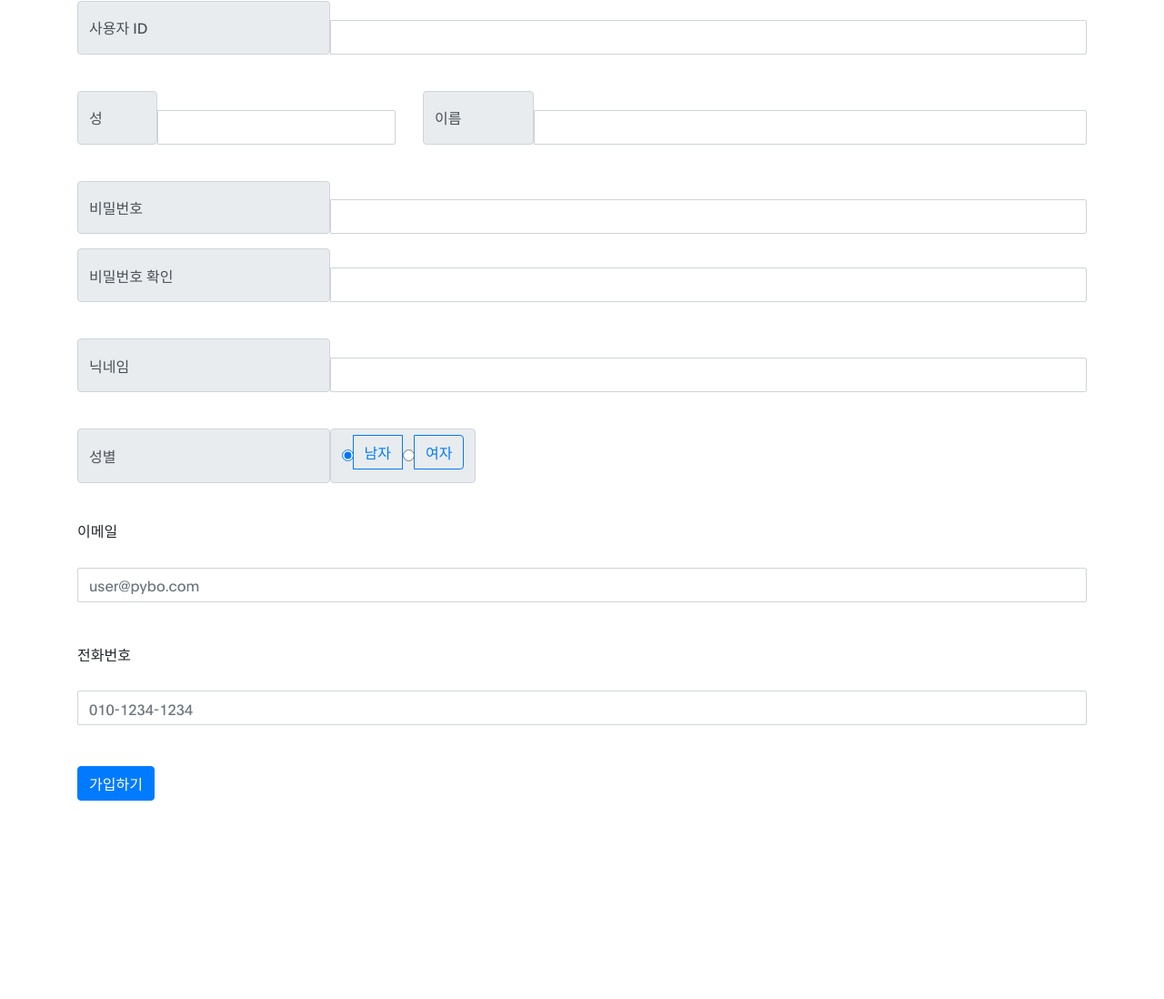
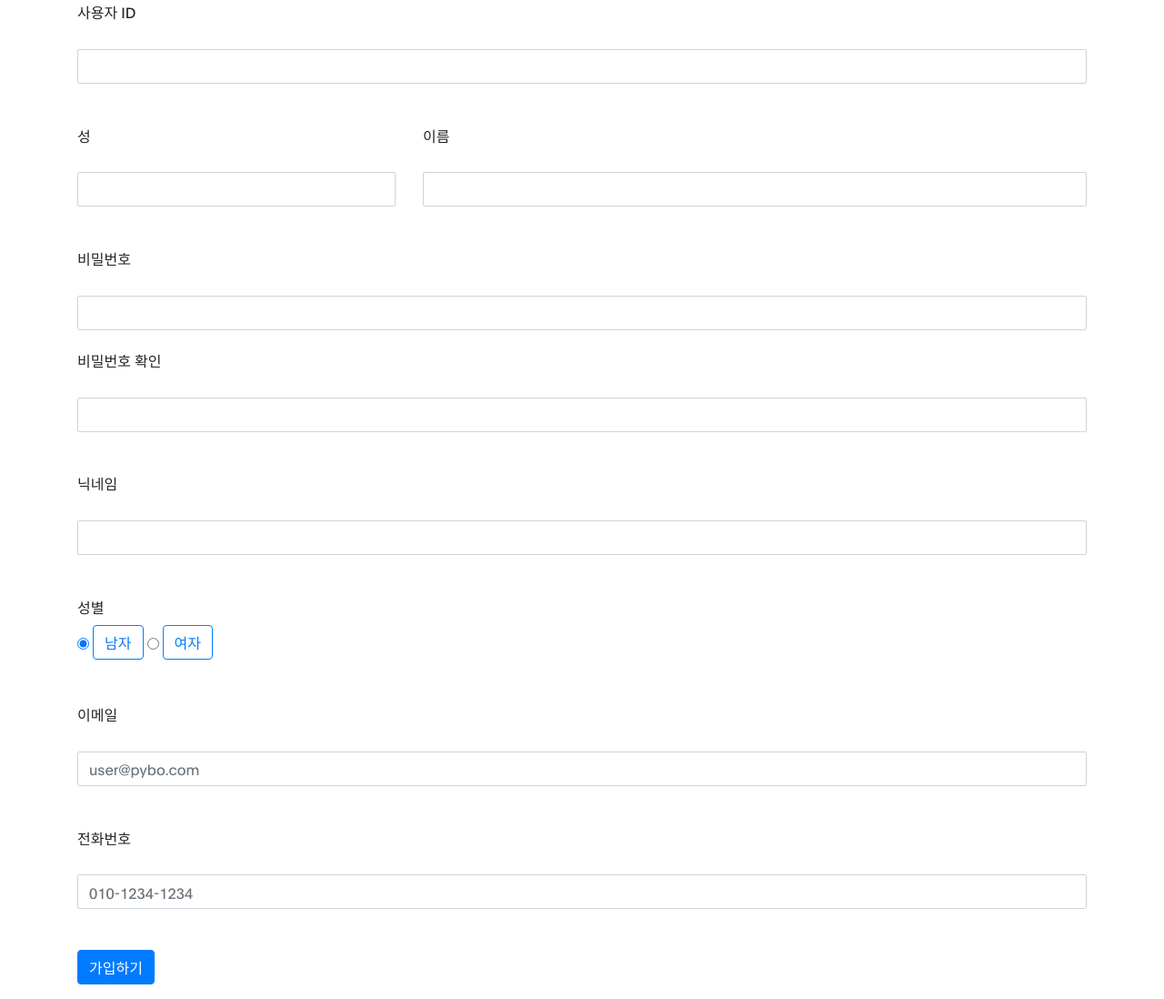
Before and after one commit to Darkget1/pybo-project, a Django app: page /common/signup/ in a window 1280 px wide. Shown: the part 74-1172 px from the top of the page at 91% size. Before the commit the page ends 954 px from the top, so only its background shows below. Run offline with Django 4.2, Linux system fonts and the light colour scheme; some libraries are stand-ins or nearby versions.

Commit message:
signup_update

```diff
--- a/mysite/templates/common/test_signup.html
+++ b/mysite/templates/common/test_signup.html
@@ -14,10 +14,10 @@
         {% csrf_token %}
         {% include "form_errors.html" %}
         <!-- 아이디 -->
-        <div class="input-group mb-3">
-            <label class="col-3 input-group-text" for="userid">사용자 ID</label>
-            <input type="text" class="form-control" name="userid" id="userid"
-                   value="{{ form.userid.value|default_if_none:'' }}">
+        <div class="form-group">
+            <label for="username">사용자 ID</label>
+            <input type="text" class="form-control" name="username" id="username"
+                   value="{{ form.username.value|default_if_none:'' }}">
         </div>
         <br/>
 
@@ -25,8 +25,8 @@
         <div class="row">
             <div class="col-4">
                 <!-- 성 입력 first_name -->
-                <div class="input-group mb-3">
-                    <label class="col-3 input-group-text" for="first_name">성</label>
+                <div class="form-group">
+                    <label for="first_name">성</label>
                     <input type="text" class="form-control" name="first_name" id="first_name"
                            value="{{ form.first_name.value|default_if_none:'' }}">
                 </div>
@@ -34,8 +34,8 @@
             <br/>
             <!-- 이름 입력 last_name -->
             <div class="col">
-                <div class="input-group mb-3">
-                    <label class="col-2 input-group-text" for="last_name">이름</label>
+                <div class="form-group">
+                    <label for="last_name">이름</label>
                     <input type="text" class="form-control" name="last_name" id="last_name"
                            value="{{ form.last_name.value|default_if_none:'' }}">
                 </div>
@@ -44,34 +44,36 @@
         <br/>
 
         <!-- 비밀번호 입력 및 확인 -->
-        <div class="input-group mb-3">
-            <label class="col-3 input-group-text" for="password1">비밀번호</label>
+        <div class="form-group">
+            <label for="password1">비밀번호</label>
             <input type="password" class="form-control" name="password1" id="password1"
                    value="{{ form.password1.value|default_if_none:'' }}">
         </div>
-        <div class="input-group mb-3">
-            <label class="col-3 input-group-text" for="password2">비밀번호 확인</label>
+        <div class="form-group">
+            <label for="password2">비밀번호 확인</label>
             <input type="password" class="form-control" name="password2"
                    id="password2" value="{{ form.password2.value|default_if_none:'' }}">
         </div>
         <br/>
 
         <!-- 닉네임 -->
-        <div class="input-group mb-3">
-            <label class="col-3 input-group-text" for="nickname">닉네임</label>
+        <div class="form-group">
+            <label for="nickname">닉네임</label>
             <input type="text" class="form-control" name="nickname" id="nickname"
                    value="{{ form.nickname.value|default_if_none:'' }}">
         </div>
         <br/>
 
         <!-- 성별 -->
-        <div class="input-group mb-3">
-            <label class="col-3 input-group-text" for="gender">성별</label><br>
-            <div class="btn-group input-group-text" role="group" aria-label="Basic radio toggle button group">
-                <input type="radio" class="btn-check" name="gender" id="gender1" autocomplete="off" value="남자" checked>
-                <label class="btn btn-outline-primary" for="gender1">남자</label>
-                <input type="radio" class="btn-check" name="gender" id="gender2" autocomplete="off" value="여자">
-                <label class="btn btn-outline-primary" for="gender2">여자</label>
+        <div class="form-group">
+            <label for="gender">성별</label><br>
+            <div class="btn-group" role="group" aria-label="Basic radio toggle button group">
+                <div>
+                    <input type="radio" class="btn-check" name="gender" id="gender1" autocomplete="off" value="남자" checked>
+                    <label class="btn btn-outline-primary" for="gender1">남자</label>
+                    <input type="radio" class="btn-check" name="gender" id="gender2" autocomplete="off" value="여자">
+                    <label class="btn btn-outline-primary" for="gender2">여자</label>
+                </div>
             </div>
         </div>
         <br/>
```
Also changed, not shown: README.md.
